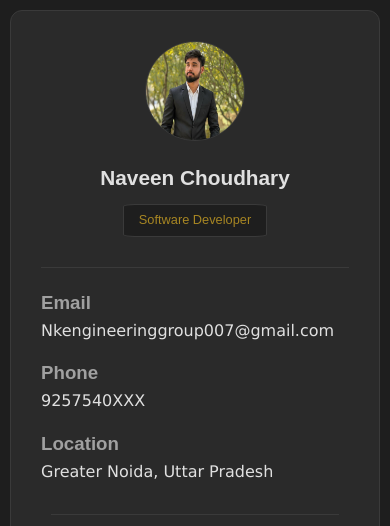
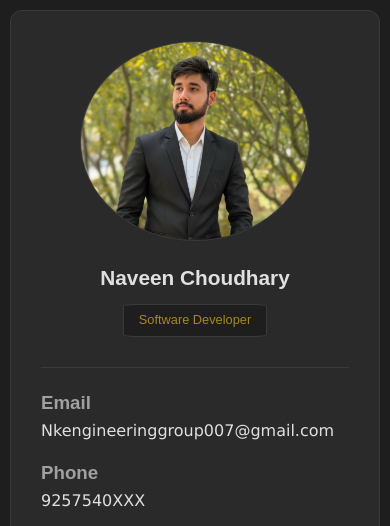
Before and after one commit to naveen-choudharyy/portfolio-website, a plain HTML site: page index.html in a window 390 px wide. Shown: the top 526 px of the page. Drawn offline with Linux system fonts and the light colour scheme.

Commit message:
Make portfolio responsive-03

```diff
--- a/style.css
+++ b/style.css
@@ -599,11 +599,7 @@ nav a:hover{
 
         padding: 30px 20px;
     }
-    .profile img{
-    height: 200px;
-    width: 230px;
-    border-radius: 50%;
-    border: 1px solid #3a3a3a;
+
 
 
 
@@ -729,8 +725,8 @@ nav a:hover{
     }
 
     .profile img {
-        width: 100px;
-        height: 100px;
+        width: 230px;
+        height: 200px;
     }
 
     .profile h2 {
```
